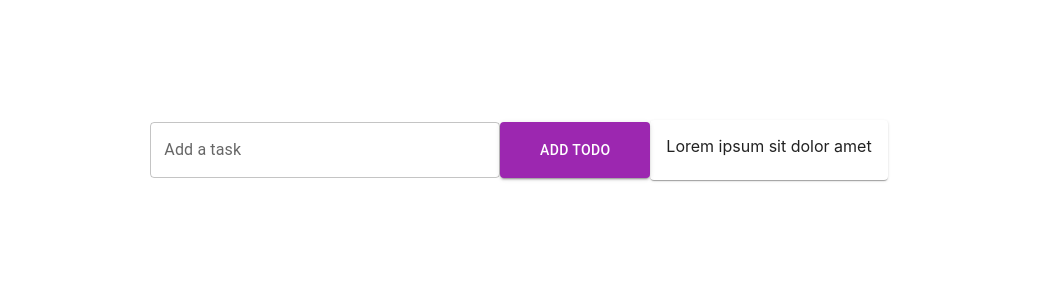
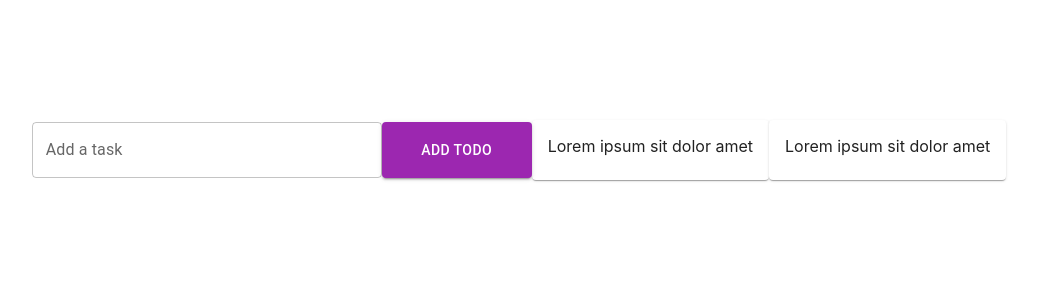
Before and after one commit to elmirah08/react-app, a React (Create React App) app in the folder LearningReact/my-react-app/: page / in a window 1280 px wide. Shown: the top 300 px of the page, without its empty margins (121-1159 px from the left). Built offline with nearby package versions, Linux system fonts and the light colour scheme.

Commit message:
added a new card element to app.js

```diff
--- a/LearningReact/my-react-app/src/App.js
+++ b/LearningReact/my-react-app/src/App.js
@@ -18,6 +18,12 @@ function App() {
             <Typography variant='body'>Lorem ipsum sit dolor amet</Typography>
           </CardContent>
         </Card>
+        <Card>
+          <CardContent>
+            <Typography variant='body'>Lorem ipsum sit dolor amet</Typography>
+          </CardContent>
+        </Card>
+
      </Box>
   )
 }
```
